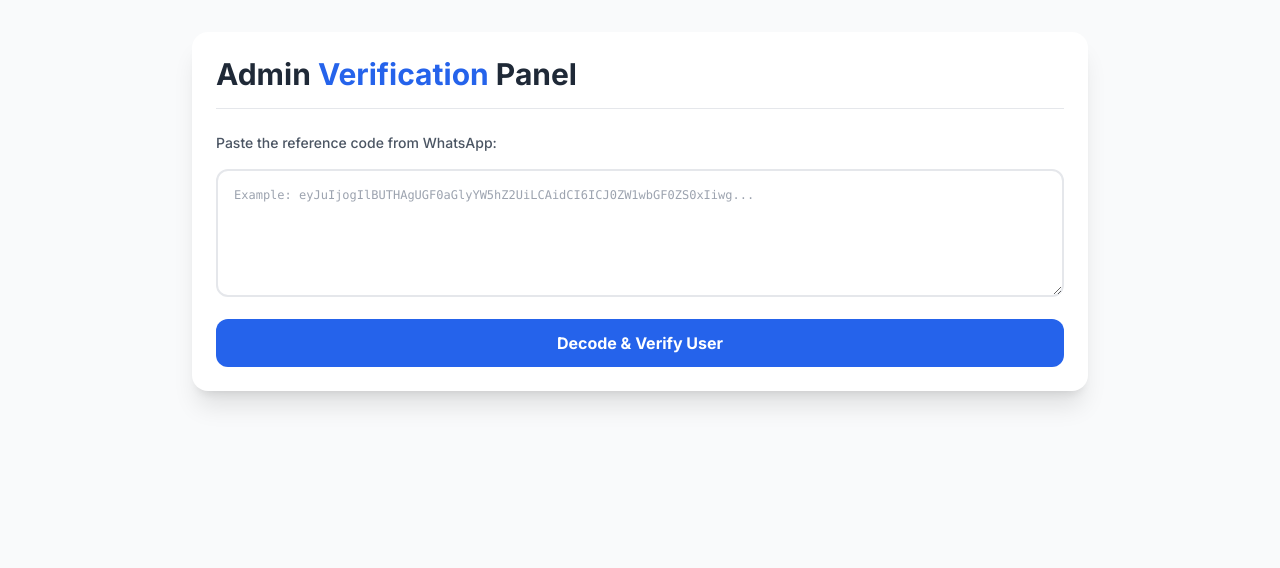
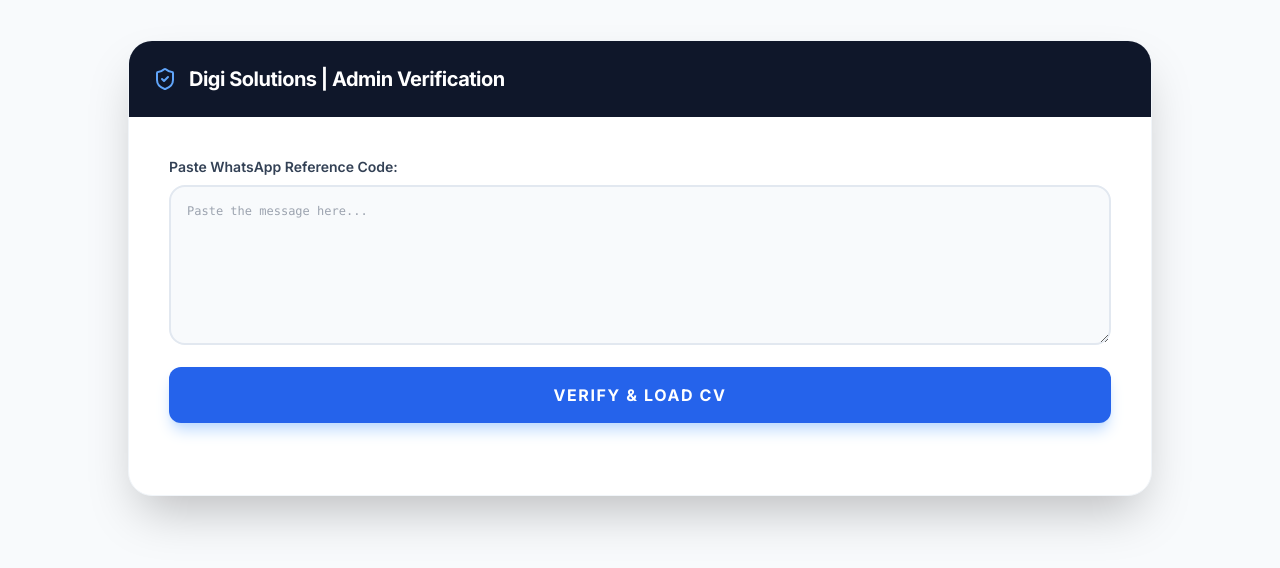
Before and after one commit to ThanushDev/DigiSolutionsCV, a React (Vite) app: page /#/admin in a window 1280 px wide. Shown: the top 568 px of the page. Built offline with nearby package versions, Linux system fonts and the light colour scheme.

Commit message:
Update Admin.tsx

```diff
--- a/src/pages/Admin.tsx
+++ b/src/pages/Admin.tsx
@@ -1,6 +1,6 @@
 import React, { useState, useRef } from 'react';
 import { TemplateRenderer } from '../components/CVTemplates/TemplateRenderer';
-import { DownloadIcon, Loader2Icon, CheckCircleIcon } from 'lucide-react';
+import { DownloadIcon, Loader2Icon, ShieldCheckIcon } from 'lucide-react';
 import html2canvas from 'html2canvas';
 import jsPDF from 'jspdf';
 
@@ -10,19 +10,29 @@ export function Admin() {
   const [isExporting, setIsExporting] = useState(false);
   const cvRef = useRef<HTMLDivElement>(null);
 
-  // WhatsApp එකෙන් ආපු Code එක Decode කරලා දත්ත ගන්න එක
   const handleVerify = () => {
     try {
-      // Message එකේ අන්තිම කෑල්ල විතරක් ගන්න (System Ref එක විතරක්)
-      const codeToDecode = inputCode.includes('System Ref:')
-        ? inputCode.split('System Ref:')[1].trim()
-        : inputCode.trim();
+      // 1. මුලින්ම මුළු Message එකෙන්ම "System Ref:" කියන කෑල්ලෙන් පස්සේ තියෙන කොටස විතරක් ගන්නවා
+      let rawCode = inputCode;
+      if (inputCode.includes('System Ref:')) {
+        rawCode = inputCode.split('System Ref:')[1];
+      }
 
-      const jsonString = atob(codeToDecode); // Base64 decode
+      // 2. අකුරු අතර තියෙන හිස්තැන් සහ අලුත් පේළි (New lines) ඉවත් කරනවා
+      const cleanCode = rawCode.trim().replace(/\s/g, '');
+
+      // 3. Base64 decode කරලා JSON බවට පත් කරනවා
+      const jsonString = atob(cleanCode);
       const data = JSON.parse(jsonString);
+
+      if (data && data.n) {
         setDecodedData(data);
+      } else {
+        throw new Error("Data structure is invalid");
+      }
     } catch (error) {
-      alert("Invalid Code! Please check the code again.");
+      console.error("Decoding error:", error);
+      alert("Invalid Reference Code! Please make sure you copied the entire 'System Ref' part correctly.");
       setDecodedData(null);
     }
   };
@@ -32,7 +42,11 @@ export function Admin() {
     setIsExporting(true);
 
     try {
-      const canvas = await html2canvas(cvRef.current, { scale: 2 });
+      const canvas = await html2canvas(cvRef.current, {
+        scale: 2,
+        useCORS: true,
+        logging: false
+      });
       const imgData = canvas.toDataURL('image/png');
       const pdf = new jsPDF('p', 'mm', 'a4');
       const pdfWidth = pdf.internal.pageSize.getWidth();
@@ -41,62 +55,67 @@ export function Admin() {
       pdf.addImage(imgData, 'PNG', 0, 0, pdfWidth, pdfHeight);
       pdf.save(`Verified_CV_${decodedData?.n || 'User'}.pdf`);
     } catch (error) {
-      console.error('PDF Error:', error);
+      alert("Error generating PDF. Please try again.");
     } finally {
       setIsExporting(false);
     }
   };
 
   return (
-    <div className="min-h-screen bg-gray-50 p-4 sm:p-8">
-      <div className="max-w-4xl mx-auto bg-white rounded-2xl shadow-xl p-6">
-        <h1 className="text-3xl font-black text-gray-800 mb-6 border-b pb-4">
-          Admin <span className="text-blue-600">Verification</span> Panel
-        </h1>
+    <div className="min-h-screen bg-slate-50 p-4 sm:p-10">
+      <div className="max-w-5xl mx-auto bg-white rounded-3xl shadow-2xl border border-slate-100 overflow-hidden">
+        <div className="bg-slate-900 p-6 text-white flex items-center gap-3">
+          <ShieldCheckIcon className="text-blue-400" />
+          <h1 className="text-xl font-bold tracking-tight">Digi Solutions | Admin Verification</h1>
+        </div>
 
-        <div className="space-y-4">
-          <p className="text-gray-600 font-medium text-sm">Paste the reference code from WhatsApp:</p>
+        <div className="p-6 sm:p-10">
+          <div className="mb-8">
+            <label className="block text-sm font-semibold text-slate-700 mb-2">Paste WhatsApp Reference Code:</label>
             <textarea
-            className="w-full h-32 p-4 border-2 border-gray-200 rounded-xl focus:border-blue-500 focus:ring-0 transition-all font-mono text-xs"
-            placeholder="Example: eyJuIjogIlBUTHAgUGF0aGlyYW5hZ2UiLCAidCI6ICJ0ZW1wbGF0ZS0xIiwg..."
+              className="w-full h-40 p-4 bg-slate-50 border-2 border-slate-200 rounded-2xl focus:border-blue-500 focus:ring-0 transition-all font-mono text-xs text-slate-600"
+              placeholder="Paste the message here..."
               value={inputCode}
               onChange={(e) => setInputCode(e.target.value)}
             />
-
             <button
               onClick={handleVerify}
-            className="w-full py-3 bg-blue-600 text-white rounded-xl font-bold hover:bg-blue-700 transition-colors"
+              className="mt-4 w-full py-4 bg-blue-600 text-white rounded-xl font-black uppercase tracking-widest hover:bg-blue-700 transition-all shadow-lg shadow-blue-200"
             >
-            Decode & Verify User
+              Verify & Load CV
             </button>
           </div>
 
           {decodedData && (
-          <div className="mt-10 animate-in fade-in duration-500">
-            <div className="flex items-center justify-between mb-6 bg-green-50 p-4 rounded-xl border border-green-200">
+            <div className="border-t-2 border-dashed border-slate-200 pt-10 animate-in fade-in slide-in-from-bottom-5 duration-700">
+              <div className="flex flex-col sm:flex-row items-center justify-between mb-8 bg-blue-50 p-6 rounded-2xl border border-blue-100 gap-4">
                 <div>
-                <p className="text-green-800 font-bold text-lg">User Verified: {decodedData.n}</p>
-                <p className="text-green-600 text-sm">Template ID: {decodedData.t} | Date: {decodedData.date}</p>
+                  <h2 className="text-blue-900 font-black text-xl leading-tight">{decodedData.n}</h2>
+                  <p className="text-blue-600 font-medium uppercase text-xs tracking-widest mt-1">
+                    Template: {decodedData.t} | Status: Verified
+                  </p>
                 </div>
                 <button
                   onClick={handleExportPDF}
                   disabled={isExporting}
-                className="flex items-center gap-2 px-6 py-2 bg-green-600 text-white rounded-lg font-bold hover:bg-green-700 disabled:bg-gray-400"
+                  className="w-full sm:w-auto flex items-center justify-center gap-3 px-8 py-4 bg-slate-900 text-white rounded-xl font-bold hover:bg-slate-800 disabled:bg-slate-400 transition-all shadow-xl"
                 >
-                {isExporting ? <Loader2Icon className="animate-spin" /> : <DownloadIcon size={18} />}
-                {isExporting ? 'Generating...' : 'Download Verified PDF'}
+                  {isExporting ? <Loader2Icon className="animate-spin" /> : <DownloadIcon size={20} />}
+                  {isExporting ? 'Creating PDF...' : 'Download Official CV'}
                 </button>
               </div>
 
-            <div className="border shadow-inner bg-gray-100 p-4 rounded-xl overflow-auto max-h-[600px] flex justify-center">
-               <div ref={cvRef} className="bg-white shadow-lg origin-top scale-75 sm:scale-100">
-                  {/* මෙතනදී decodedData එක Template එකට දාන්න ඕනේ, එතකොටයි අදාළ කෙනාගේ CV එක පේන්නේ */}
+              <div className="flex justify-center bg-slate-200 p-4 sm:p-10 rounded-3xl overflow-hidden min-h-[500px]">
+                 <div className="bg-white shadow-2xl origin-top scale-[0.6] sm:scale-100 transition-transform">
+                    <div ref={cvRef}>
                       <TemplateRenderer cvData={decodedData} scale={1} />
+                    </div>
                  </div>
               </div>
             </div>
           )}
         </div>
       </div>
+    </div>
   );
 }
```
Lines whose indentation alone changed are shown as unchanged.
